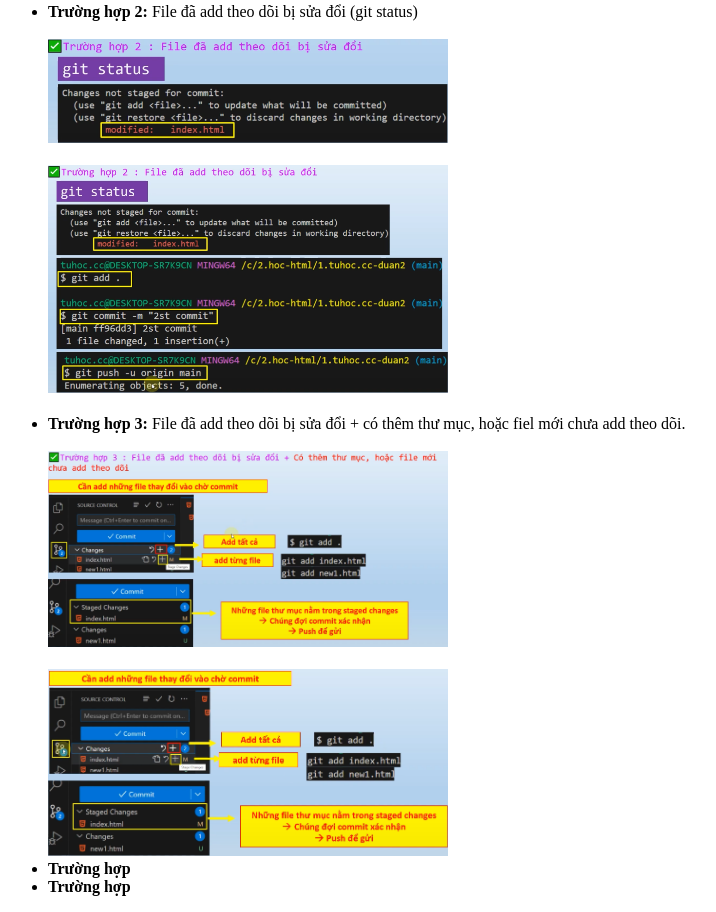
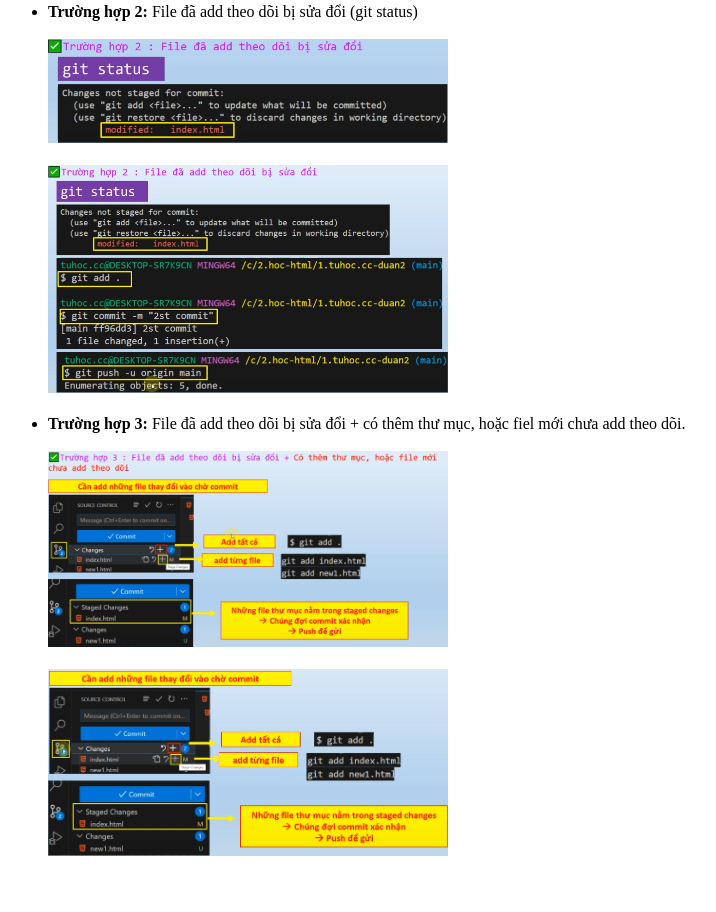
Before and after one commit to cankephat-12/bai16.4, a plain HTML site: page index.html in a window 1280 px wide. Shown: the part 255-1167 px from the top of the page, without its empty margins (0-716 px from the left). After the commit the page ends 1131 px from the top, so only its background shows below. Drawn offline with Linux system fonts and the light colour scheme.

Commit message:
sua doi lan 4

```diff
--- a/index.html
+++ b/index.html
@@ -40,8 +40,6 @@
           width="400"
         />
       </li>
-      <li><b>Trường hợp</b></li>
-      <li><b>Trường hợp</b></li>
     </ul>
   </body>
 </html>
```
